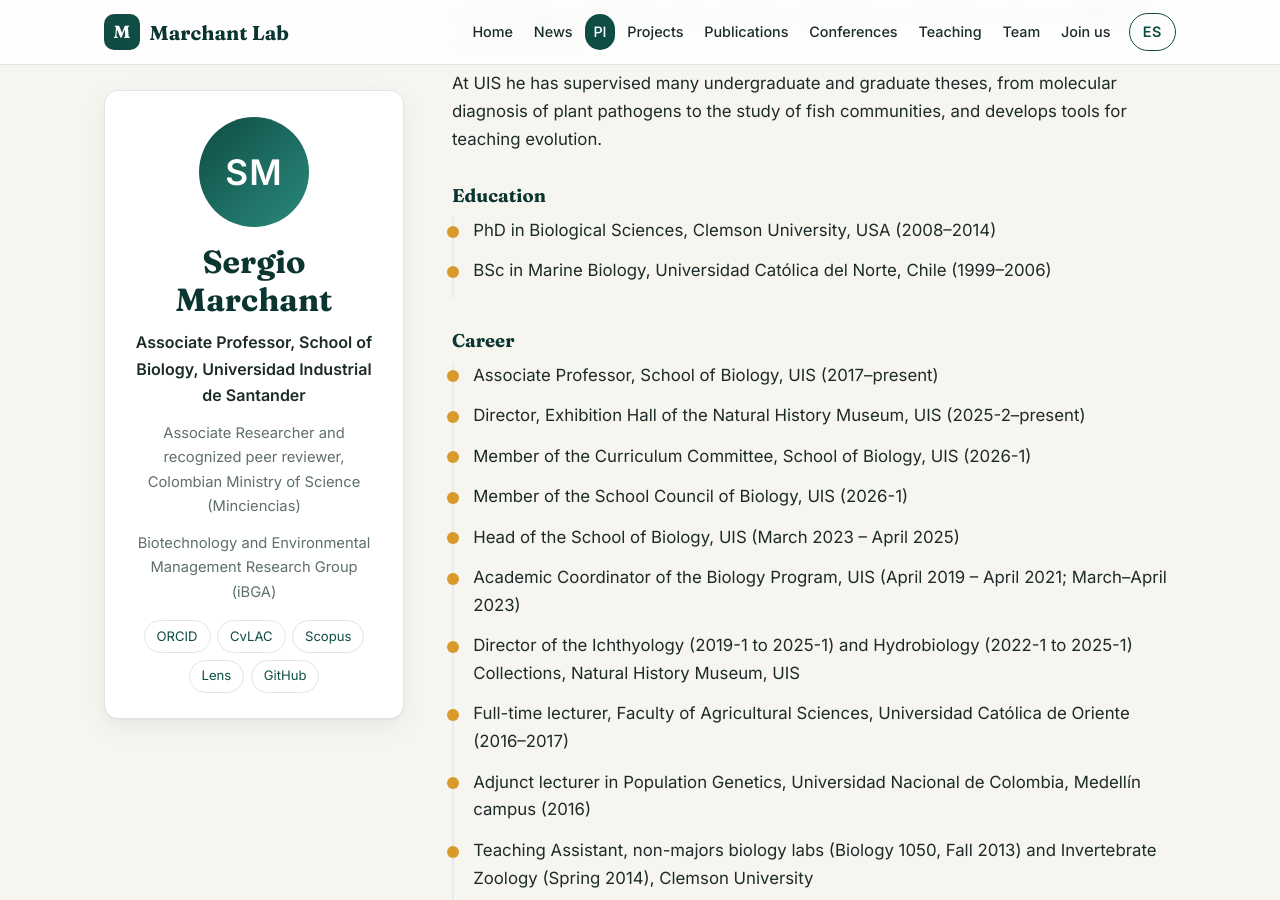
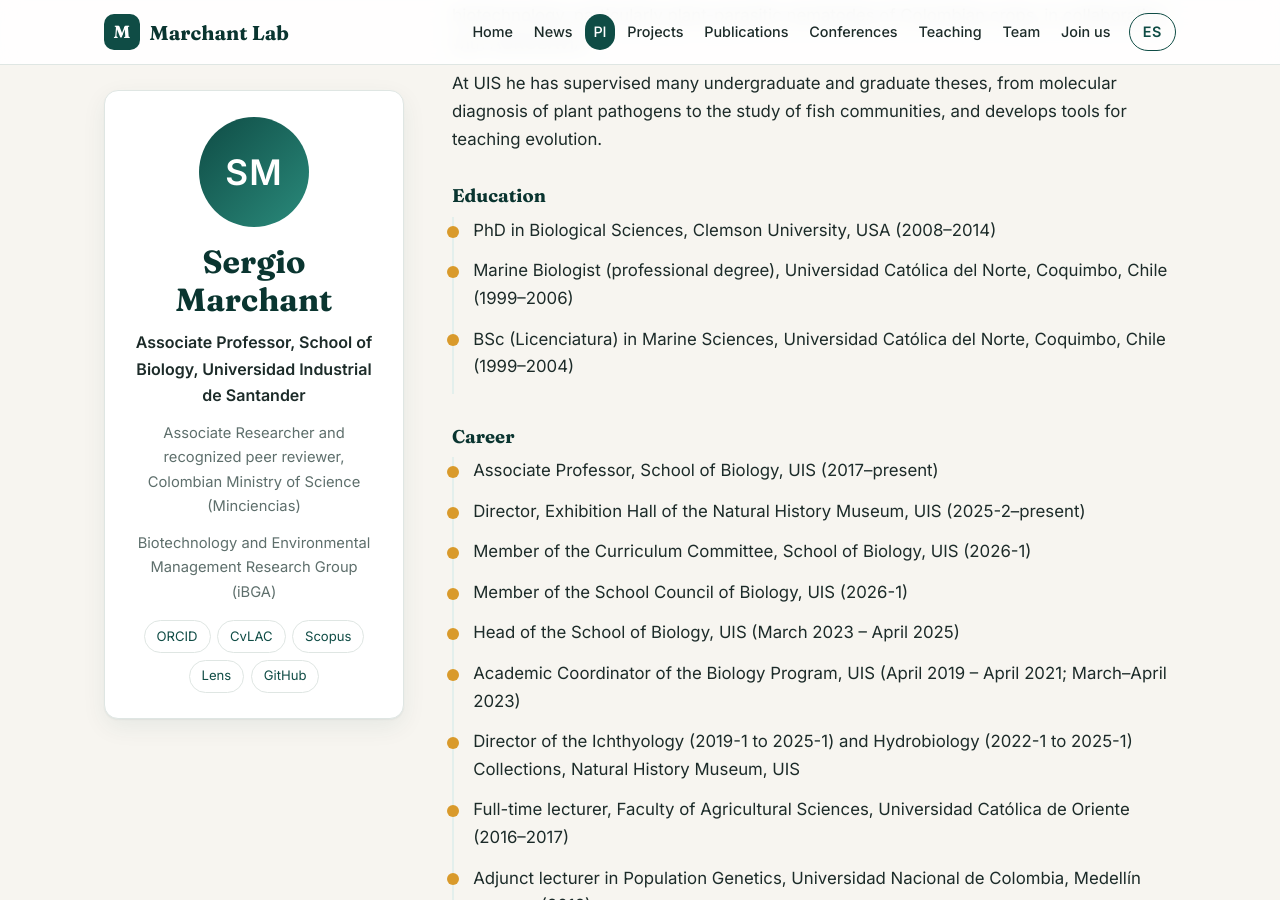
Before and after one commit to Marchant-Lab/marchant-lab-web, a Jekyll site: the page built from en/investigador.html, in a window 1280 px wide and 900 px high, scrolled down 465 px. Built offline with Jekyll 4.4.1, drawn with Linux system fonts in a browser that asks for light colours.

Commit message:
Agrega Licenciatura en Ciencias del Mar (UCN, Coquimbo, 1999–2004) a la formación
Co-Authored-By: Claude Opus 5.5 <noreply@anthropic.com>

```diff
--- a/_data/investigador.yml
+++ b/_data/investigador.yml
@@ -10,7 +10,8 @@ bio:
   - En la UIS ha dirigido numerosos trabajos de grado de pregrado y posgrado, desde el diagnóstico molecular de fitopatógenos hasta el estudio de comunidades de peces, y desarrolla herramientas para la enseñanza de la evolución.
 formacion:
   - Ph.D. en Ciencias Biológicas, Clemson University, EE. UU. (2008–2014)
-  - Biólogo Marino, Universidad Católica del Norte, Chile (1999–2006)
+  - Biólogo Marino, Universidad Católica del Norte, Coquimbo, Chile (1999–2006)
+  - Licenciado en Ciencias del Mar, Universidad Católica del Norte, Coquimbo, Chile (1999–2004)
 trayectoria:   # cargos UIS con soporte en la carga académica o en resoluciones (soportes-academicos/resoluciones/)
   - Profesor Asociado, Escuela de Biología, UIS (2017–actual)
   - Director de la Sala de Exhibición del Museo de Historia Natural, UIS (2025-2–actual)
--- a/_data/traduccion_en.yml
+++ b/_data/traduccion_en.yml
@@ -62,7 +62,6 @@
 "Ha desarrollado marcadores genómicos en plantas, isópodos marinos y abalones para delimitar especies y medir diversidad genética. Hoy su trabajo se centra en la biotecnología agrícola, en particular en nematodos fitoparásitos de cultivos colombianos, en colaboración con AGROSAVIA.": "He has developed genomic markers for plants, marine isopods and abalones to delimit species and measure genetic diversity. His current work focuses on agricultural biotechnology, particularly plant-parasitic nematodes of Colombian crops, in collaboration with AGROSAVIA."
 "En la UIS ha dirigido numerosos trabajos de grado de pregrado y posgrado, desde el diagnóstico molecular de fitopatógenos hasta el estudio de comunidades de peces, y desarrolla herramientas para la enseñanza de la evolución.": "At UIS he has supervised many undergraduate and graduate theses, from molecular diagnosis of plant pathogens to the study of fish communities, and develops tools for teaching evolution."
 "Ph.D. en Ciencias Biológicas, Clemson University, EE. UU. (2008–2014)": "PhD in Biological Sciences, Clemson University, USA (2008–2014)"
-"Biólogo Marino, Universidad Católica del Norte, Chile (1999–2006)": "BSc in Marine Biology, Universidad Católica del Norte, Chile (1999–2006)"
 "Profesor Asociado, Escuela de Biología, UIS (2017–actual)": "Associate Professor, School of Biology, UIS (2017–present)"
 "Integrante del Consejo de Escuela de Biología, UIS (2026-1)": "Member of the School Council of Biology, UIS (2026-1)"
 "Docente de tiempo completo, Facultad de Ciencias Agropecuarias, Universidad Católica de Oriente (2016–2017)": "Full-time lecturer, Faculty of Agricultural Sciences, Universidad Católica de Oriente (2016–2017)"
@@ -197,3 +196,5 @@
 "Director, 2019-1 a 2025-1": "Director, 2019-1 to 2025-1"
 "Profesor de cátedra de Genética de Poblaciones, Universidad Nacional de Colombia, sede Medellín (2016)": "Adjunct lecturer in Population Genetics, Universidad Nacional de Colombia, Medellín campus (2016)"
 "Teaching Assistant, laboratorios de biología general para no especialistas (Biology 1050, 2013) y Zoología de Invertebrados (2014), Clemson University": "Teaching Assistant, non-majors biology labs (Biology 1050, Fall 2013) and Invertebrate Zoology (Spring 2014), Clemson University"
+"Biólogo Marino, Universidad Católica del Norte, Coquimbo, Chile (1999–2006)": "Marine Biologist (professional degree), Universidad Católica del Norte, Coquimbo, Chile (1999–2006)"
+"Licenciado en Ciencias del Mar, Universidad Católica del Norte, Coquimbo, Chile (1999–2004)": "BSc (Licenciatura) in Marine Sciences, Universidad Católica del Norte, Coquimbo, Chile (1999–2004)"
```
